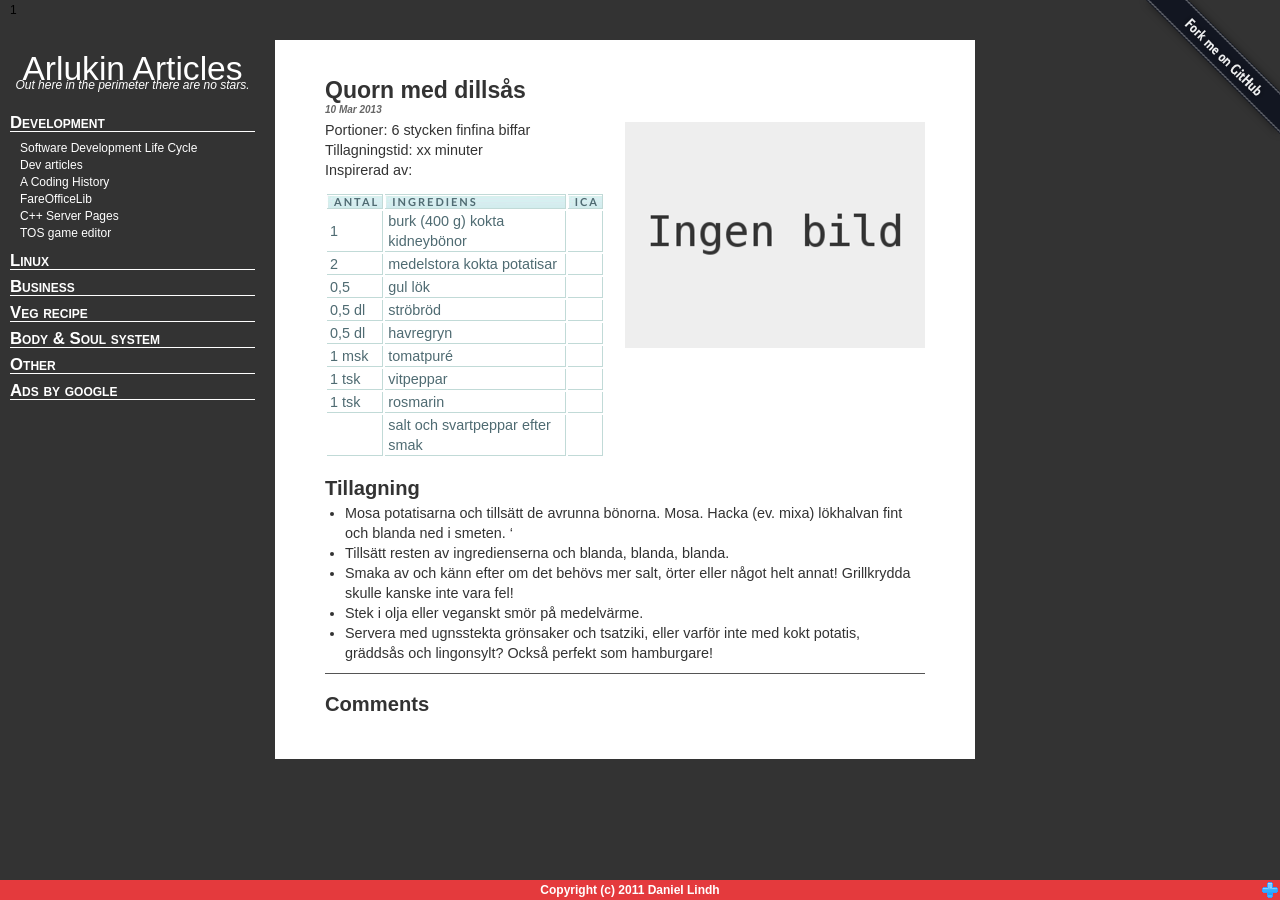
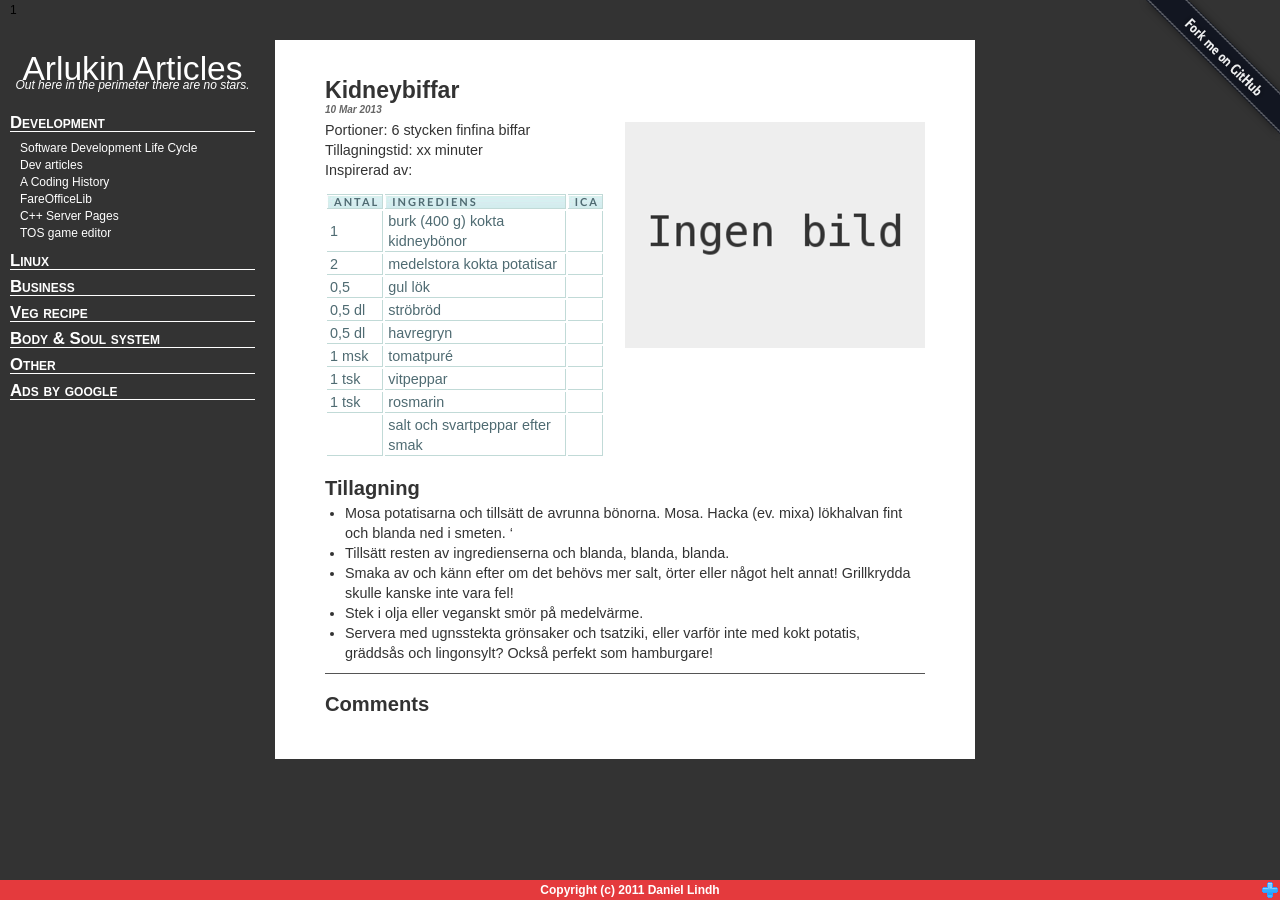
Before and after one commit to arlukin/arlukin.github.io, a Jekyll site: the page built from posts/veg_recipe/_posts/2013-03-10-kidneybiffar.md, in a window 1280 px wide. Built offline with Jekyll 4.4.1, drawn with Linux system fonts in a browser that asks for light colours; Markdown is read by kramdown in place of the engine named in the settings; comment, search, counter and statistics services are not loaded.

Commit message:
Invalid name on kidneybiffar

```diff
--- a/posts/veg_recipe/_posts/2013-03-10-kidneybiffar.md
+++ b/posts/veg_recipe/_posts/2013-03-10-kidneybiffar.md
@@ -1,6 +1,6 @@
 ---
 layout: post
-title: Quorn med dillsås
+title: Kidneybiffar
 ---
 
 ![Food]({{ site.url }}/images/food/no_image.png)
```
